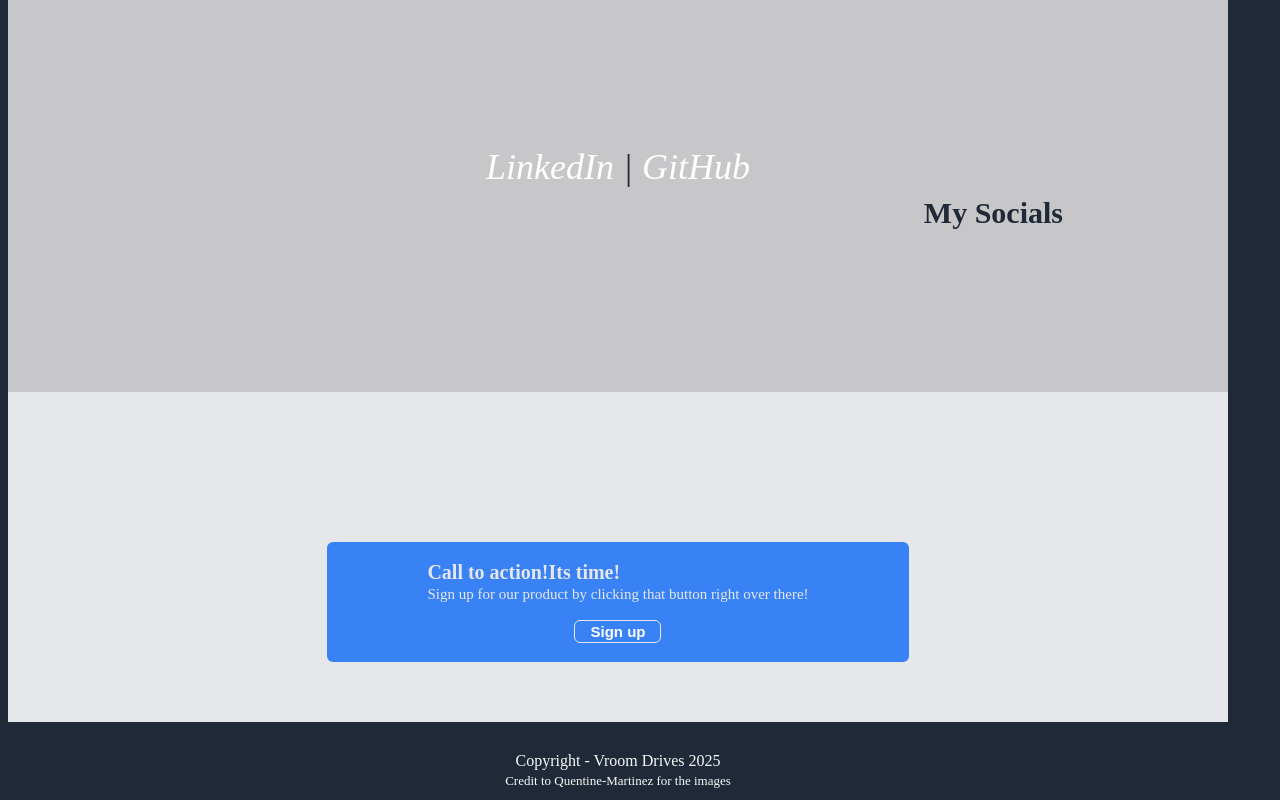
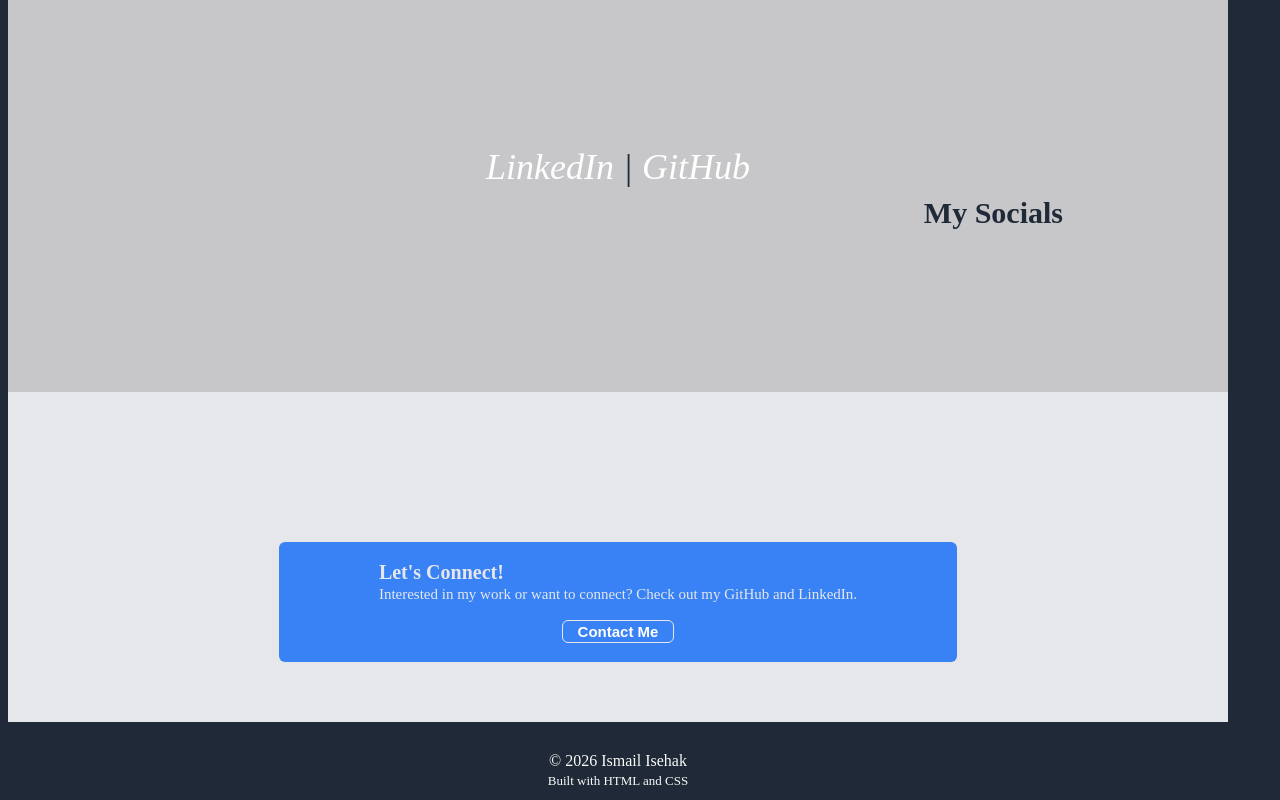
Before and after one commit to isma1la/Code-Squad-Repository, a plain HTML site: page Portfolio Code Squad/index.html in a window 1280 px wide. Shown: the part 1309-2109 px from the top of the page. Drawn offline with Linux system fonts and the light colour scheme.

Commit message:
Add files via upload

```diff
--- a/Portfolio Code Squad/index.html
+++ b/Portfolio Code Squad/index.html
@@ -51,15 +51,18 @@
     <div class="footer-container">
       <div class="foot-flex">
         <div class="footer">
-            <div class="foot-one">Call to action!Its time!</div>
-            <div class="foot-two">Sign up for our product by clicking that button right over there!</div>
-            <div class="foot-sign"><button class="btn-foot">Sign up</button></div>
-        </div>
-       </div>
-        <div class="copyright-container">
-            <div class="copyright">Copyright - Vroom Drives 2025</div>
-            <div class="credit">Credit to Quentine-Martinez for the images</div>
-        </div>
-    </div>
+          <div class="foot-one">Let's Connect!</div>
+<div class="foot-two">Interested in my work or want to connect? Check out my GitHub and LinkedIn.</div>
+<div class="foot-sign">
+    <button class="btn-foot">Contact Me</button>
+</div>
+</div>
+</div>
+
+<div class="copyright-container">
+    <div class="copyright">© 2026 Ismail Isehak</div>
+    <div class="credit">Built with HTML and CSS</div>
+</div>
+</div>
 </body>
 </html>
```
